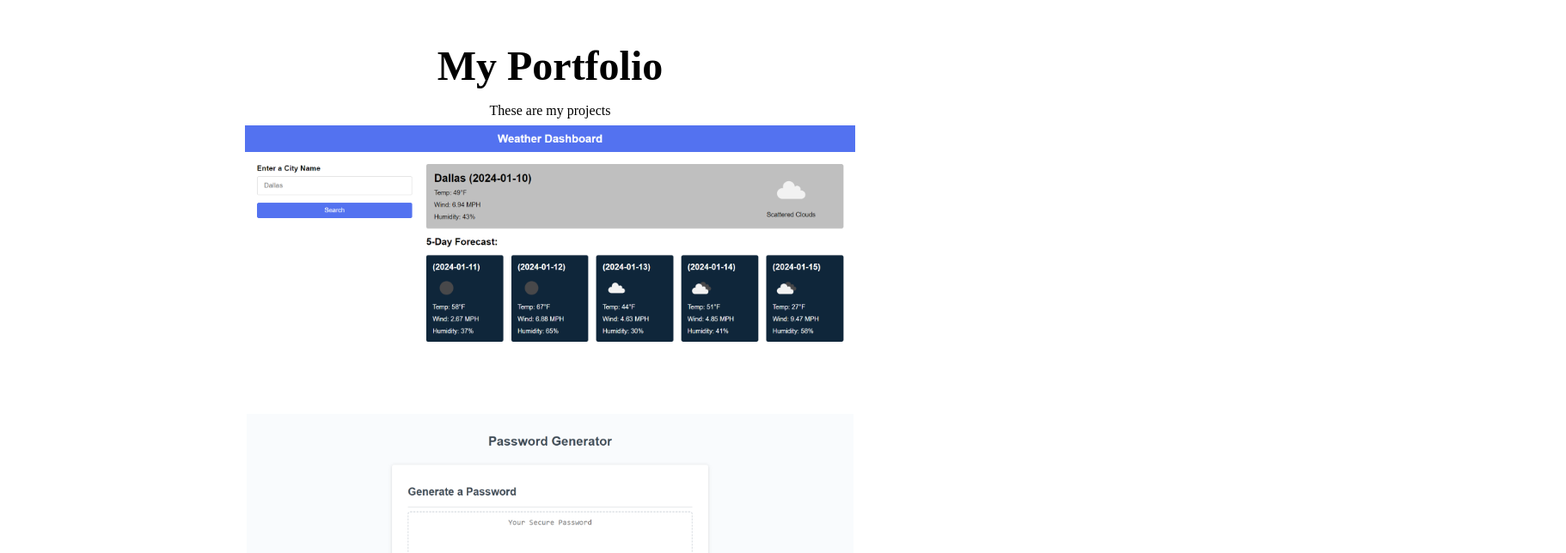
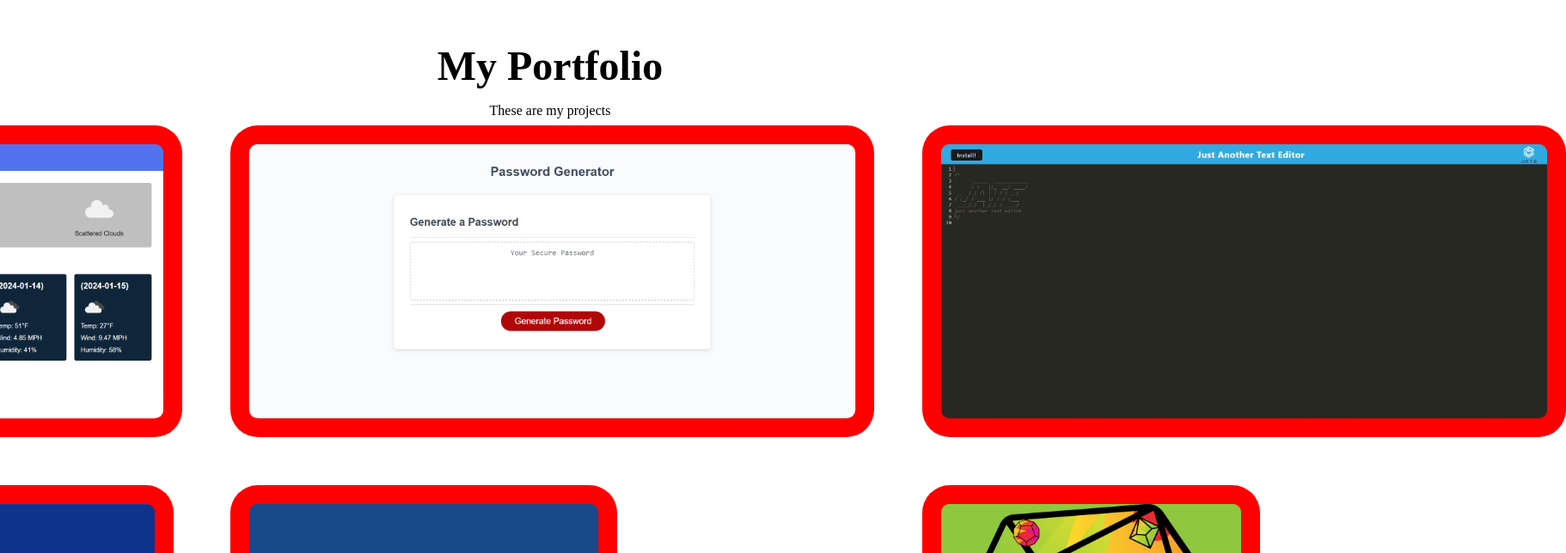
Before and after one commit to DakotaK92/Challenge-20-React-Portfolio, a React (Vite) app: page / in a window 1280 px wide. Shown: the part 2140-2784 px from the top of the page at 86% size, 1822 px wide, since content can reach past the window. Built offline with nearby package versions, Linux system fonts and the light colour scheme.

Commit message:
Update components on main

```diff
--- a/src/components/Portfolio/Portfolio.css
+++ b/src/components/Portfolio/Portfolio.css
@@ -23,7 +23,9 @@
 }
 
 .workImgs {
-    display: flex;
+    display: grid;
+    grid-template-columns: repeat(3, 1fr);
+    gap: 2.5rem;
     align-items: center;
     justify-content: center;
     flex-wrap: wrap;
@@ -35,6 +37,11 @@
     object-fit: cover;
     height: 20rem;
     margin: 0.5rem;
+    background: red;
+    padding: 1.3rem;
+    border-radius: 2rem;
+    border: 1px solid transparent;
+    transition: green;
 }
 
 .worksBtn {
```
